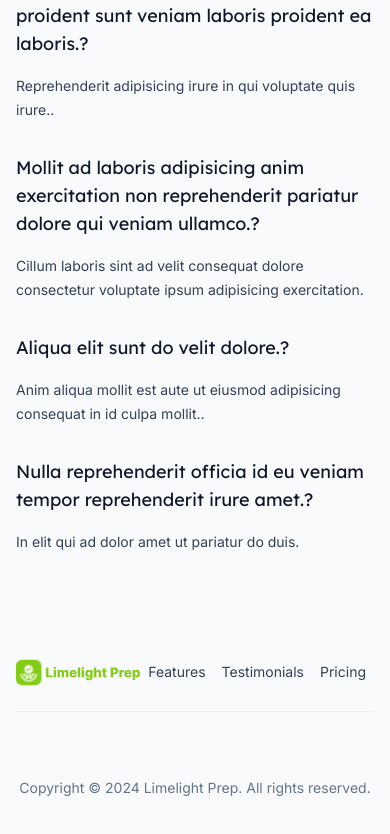
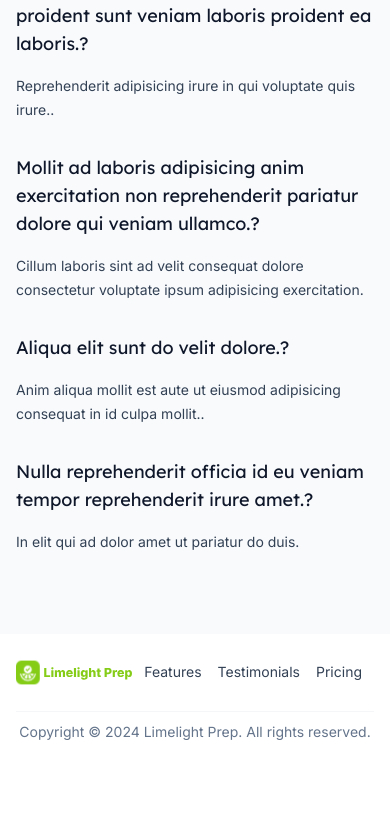
Before and after one commit to ljpassey/limelight, a Next.js app: page / in a window 390 px wide. Shown: the part 10634-11468 px from the top of the page. After the commit the page ends 11386 px from the top, so only its background shows below. Built offline with nearby package versions, Linux system fonts and the light colour scheme.

Commit message:
Update footer styling

```diff
--- a/src/components/Footer.tsx
+++ b/src/components/Footer.tsx
@@ -6,20 +6,20 @@ import { NavLink } from '@/components/NavLink'
 
 export function Footer() {
   return (
-    <footer className="bg-slate-50  ">
+    <footer className=" ">
       <Container>
-        <div className="flex w-full items-center justify-between py-2">
-          <Logo className="mx-auto h-10 w-auto" />
-          <nav className=" text-sm" aria-label="quick links">
-            <div className="  ">
+        <div className="flex flex-row  items-center justify-between py-2 ">
+          <Logo className="px-10" />
+          <nav className="  " aria-label="quick links">
+            <div className="text-sm px-1">
               <NavLink href="#features">Features</NavLink>
               <NavLink href="#testimonials">Testimonials</NavLink>
               <NavLink href="#pricing">Pricing</NavLink>
             </div>
           </nav>
         </div>
-        <div className="flex justify-center items-center border-t border-slate-400/10 py-10 sm:flex-row-reverse sm:justify-between">
-          <p className="mt-6  text-sm text-slate-500 sm:mt-0">
+        <div className="flex  items-center justify-center border-t border-slate-400/10 py-2  ">
+          <p className="  text-sm text-slate-500 sm:mt-0">
             Copyright &copy; {new Date().getFullYear()} Limelight Prep. All
             rights reserved.
           </p>
```
